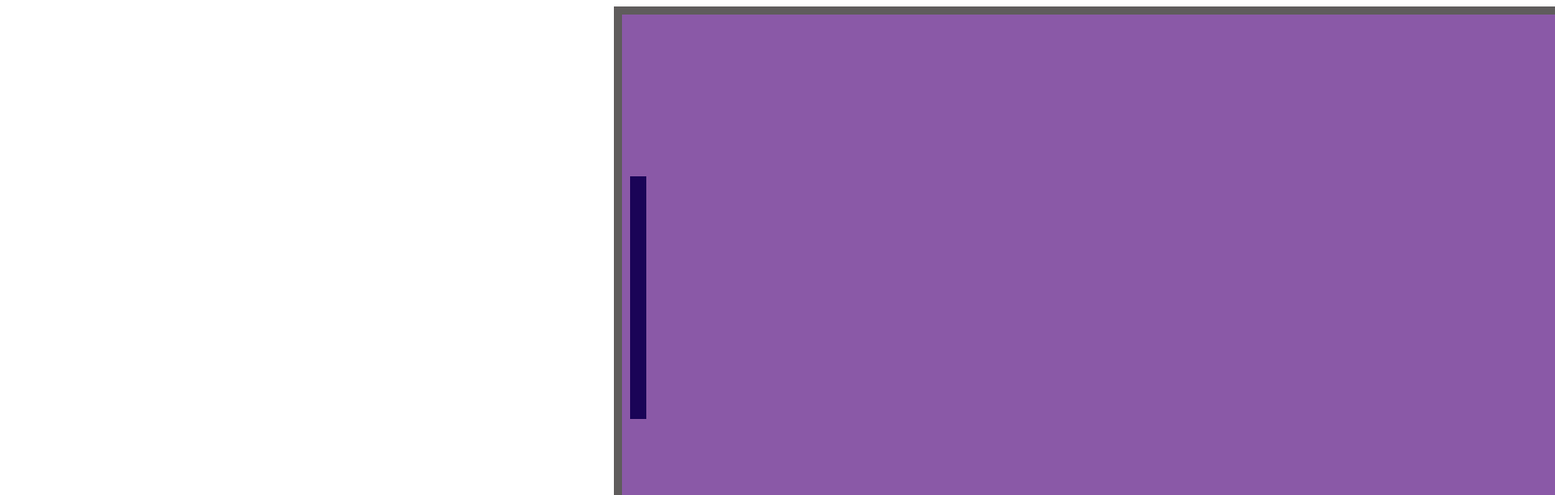
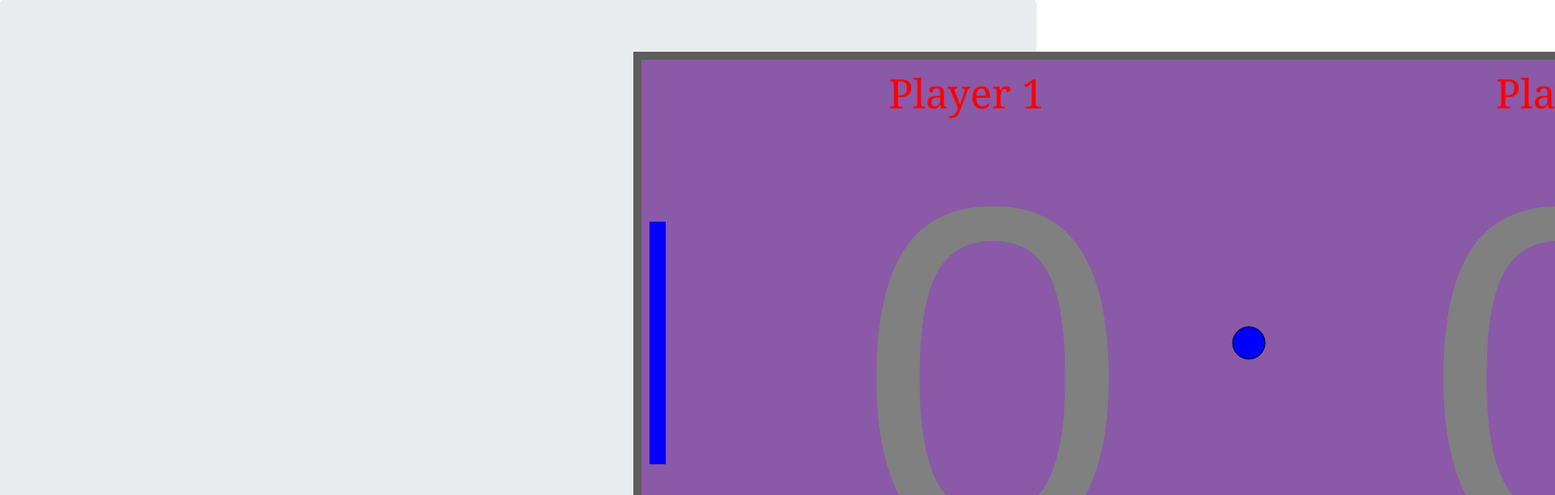
Before and after one commit to pacofine/sparta-javascript-game, a plain HTML site: page index.html in a window 1280 px wide. Shown: the top 612 px of the page at 81% size, 1920 px wide, since content can reach past the window. Drawn offline with nearby package versions, Linux system fonts and the light colour scheme.

Commit message:
added scoreboard, win cnditions and finnished all mechanics of the game

```diff
--- a/css/style.css
+++ b/css/style.css
@@ -2,4 +2,12 @@
     border: 10px solid rgb(95, 92, 92);
     margin: 0 750px;
     background-color: rgb(138, 89, 167);
+    color: rgb(33, 161, 161);
 }
+
+.score1 {
+    font: 100px;
+}
+.score2 {
+    font: 100px;
+}
--- a/index.html
+++ b/index.html
@@ -6,9 +6,22 @@
     <meta http-equiv="X-UA-Compatible" content="ie=edge">
     <title>Paddle</title>
     <script src="javascript/script.js"></script>
+    <!-- jQuery -->
+    <script src="https://code.jquery.com/jquery-3.3.1.min.js" integrity="sha256-FgpCb/KJQlLNfOu91ta32o/NMZxltwRo8QtmkMRdAu8="
+        crossorigin="anonymous"></script>
+    <!-- Bootstrap -->
+    <link rel="stylesheet" href="css/bootstrap-4.2.1-dist/css/bootstrap.min.css">
+    <!-- my script -->
+    <script src="css/bootstrap-4.2.1-dist/js/bootstrap.min.js"></script>
+    <!-- my css -->
     <link rel="stylesheet" href="css/style.css">
 </head>
 <body>
-    <canvas class="canvas"></canvas>
+        <div class="jumbotron">
+             <canvas class="canvas"></canvas>
+        </div>
+        <div class="score1">score1:0</div>
+        <div class="score2">score2:0</div>
+
 </body>
 </html>
--- a/javascript/script.js
+++ b/javascript/script.js
@@ -2,24 +2,32 @@ document.addEventListener("DOMContentLoaded", function () {
 
     var canvas = document.querySelector('canvas');
 
-    // border: 10px solid black;
     canvas.width = 1500;
     canvas.height = 700;
-    // margin: 0 750px;
 
     var c = canvas.getContext('2d');
 
-    function ball(x, y, dx, dy, radius) {
+    var player1_score = 0;
+    var player2_score = 0;
+    var winning_score = 3;
+
+
+    console.log(player1_score)
+    console.log(player2_score)
+
+    //ball constructor function
+    function ball(x, y, dx, dy, radius, col) {
         this.x = x;
         this.y = y;
         this.dx = dx;
         this.dy = dy;
         this.radius = radius;
+        this.col = col;
 
         this.draw = function () {
             c.beginPath();
             c.arc(this.x, this.y, this.radius, 0, Math.PI * 2, false);
-            c.fillStyle = "rgb(16, 48, 78)";
+            c.fillStyle = this.col;
             c.fill();
             c.stroke();
         }
@@ -33,31 +41,44 @@ document.addEventListener("DOMContentLoaded", function () {
                 this.dy = -this.dy;
             }
 
-            this.x += this.dx; //horizontal speed
-            this.y += this.dy; //vertical speed
+            //press enter to play condition
+            if (play) {
+                this.x += this.dx; //horizontal speed
+                this.y += this.dy; //vertical speed
+            }
+
+            c.font = "50px Georgia";
+            c.fillStyle = 'red';
+            c.fillText("Player 1", (1 / 4) * canvas.width - 70, 60);
+            c.fillText("Player 2", (3 / 4) * canvas.width - 70, 60);
+
+            c.font = "600px Arial";
+            c.fillStyle = "grey";
+            c.fillText(" " + player2_score, 100, 600);
+            c.fillText(" " + player1_score, 800, 600);
 
             this.draw();
         }
     }
 
-    var ball = new ball(750, 350, 10, 10, 20);
+    var ball = new ball(750, 350, 10, 10, 20, 'blue');//The ball
 
-
-    //paddle constructor
-    function paddle(x, y, pWidth, pHeight) {
+    //paddle constructor function
+    function paddle(x, y, pWidth, pHeight, color) {
         this.x = x;
         this.y = y;
         this.pWidth = pWidth;
         this.pHeight = pHeight;
-        //this is an empty function that draws the paddles as specified
+        this.color = this.color;
+
         this.draw = function () {
             c.beginPath();
-            c.fillStyle = 'rgb(26, 4, 87)';
+            c.fillStyle = this.color;
             c.fillRect(this.x, this.y, this.pWidth, this.pHeight);
             c.fill();
             c.stroke();
         }
-        //paddle update function: contains control button events and states the direction and speed of each event
+
         this.update = function () {
             if (this.y <= 0) {
                 this.y = 0;
@@ -82,17 +103,19 @@ document.addEventListener("DOMContentLoaded", function () {
         }
     }
 
-    let paddle1, paddle2;
+    // paddles one and two
+    let paddle1, paddle2; //score1, score2;
     function init() {
-        paddle1 = new paddle(10, ((canvas.height / 2) - (300 / 2)), 20, 300);
-        paddle2 = new paddle((canvas.width - 30), ((canvas.height / 2) - (300 / 2)), 20, 300);
+        paddle1 = new paddle(10, ((canvas.height / 2) - (300 / 2)), 20, 300, 'blue');
+        paddle2 = new paddle((canvas.width - 30), ((canvas.height / 2) - (300 / 2)), 20, 300, 'blue)');
     }
 
     up = false;
     down = false;
     up1 = false;
     down1 = false;
-
+    play = false;
+    //keydown eventlistner ensures that an event happens when a key is pushed down
     document.addEventListener("keydown", press);
     function press(e) {
         if (
@@ -111,9 +134,11 @@ document.addEventListener("DOMContentLoaded", function () {
         if (e.keyCode === 79 /* k */) {
             down1 = true;
         }
-
+        if (e.keyCode === 13 /* enter */) {
+            play = true;
+        }
     }
-
+    //keyup eventlistner ensures that an event happens when a key is released
     document.addEventListener("keyup", release);
     function release(e) {
         if (
@@ -136,12 +161,21 @@ document.addEventListener("DOMContentLoaded", function () {
         }
     }
 
+    //reset brings the ball back to the centre of the platform
     function reset_ball() {
         // Reset the ball's placement and direction after scoring
-        ball_x = canvas.width / 2;
-        ball_y = canvas.height / 2;
+        ball.x = canvas.width / 2;
+        ball.y = canvas.height / 2;
+        if (play = false) {
+            ball.dx = 0;
+            ball.dy = 0;
+        } else {
+            ball.x += 10; //horizontal speed
+            ball.y += 10; //vertical speed
+        }
     }
 
+    //animations
     function animate() {
         requestAnimationFrame(animate);
         c.clearRect(0, 0, canvas.width, canvas.height);
@@ -151,18 +185,29 @@ document.addEventListener("DOMContentLoaded", function () {
             && ball.y > paddle1.y
             && ball.y < paddle1.y + paddle1.pHeight) {
             ball.dx = -ball.dx;
-        } else {
-            // player2_score++;
+        }
+
+        if (ball.x - ball.radius <= 0) {
+            player1_score++;
+            reset_ball();
+        }
+
+        if (ball.x + ball.radius >= canvas.width) {
+            player2_score++;
             reset_ball();
         }
 
         if (ball.x + ball.radius > paddle2.x - paddle2.pWidth
             && ball.y > paddle2.y
             && ball.y < paddle2.y + paddle2.pHeight) {
-            ball.dx = -ball.dx;
-        } else {
-            // player1_score++;
-            reset_ball();
+            ball.dx = -1.05 * ball.dx;
+        }
+
+
+        if (player1_score === winning_score || player2_score === winning_score) {
+            c.font = "70px ariel";
+            c.fillStyle = 'black';
+            c.fillText("END GAME", (canvas.width/2 - 160), (canvas.height/2));
         }
 
         paddle1.update();
```
